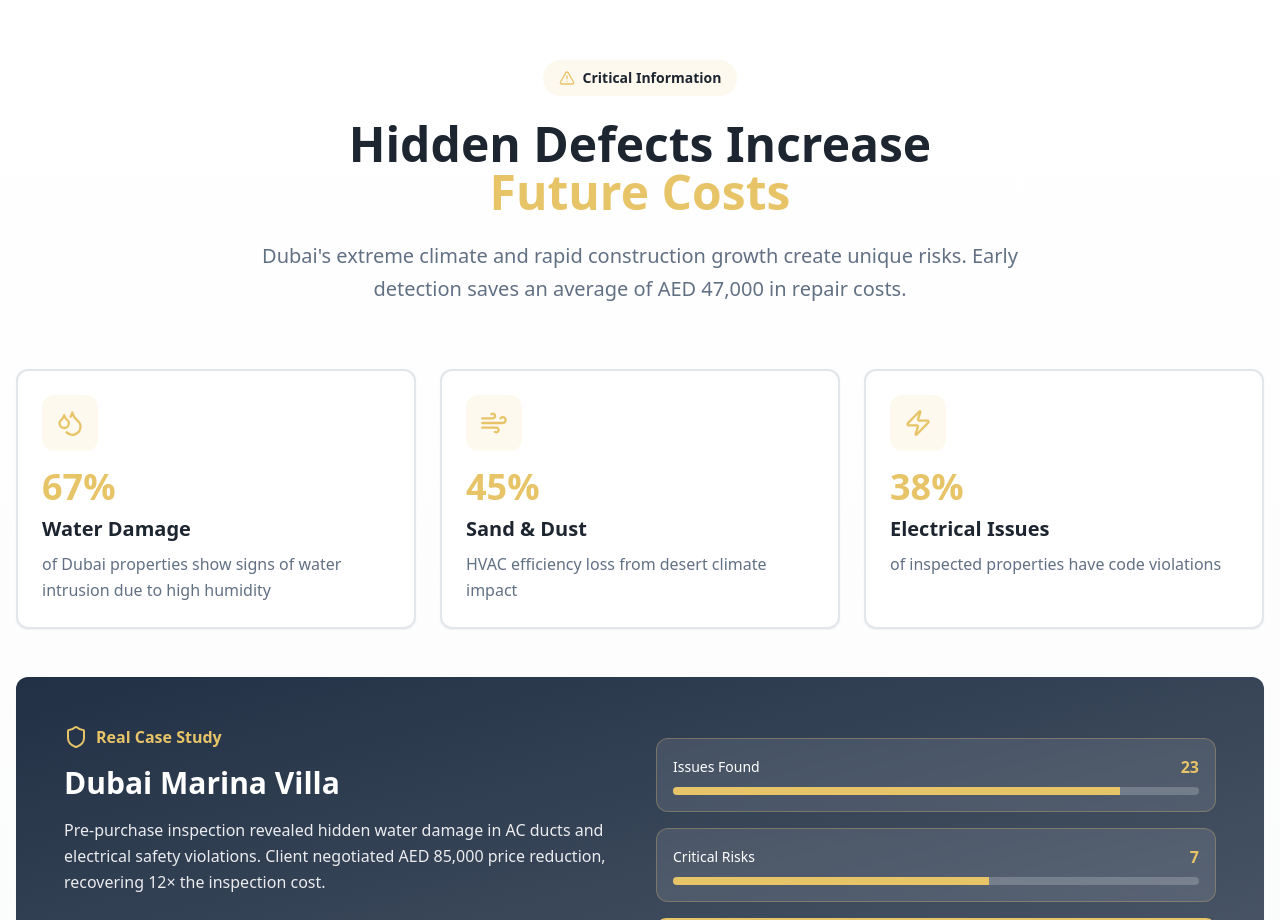
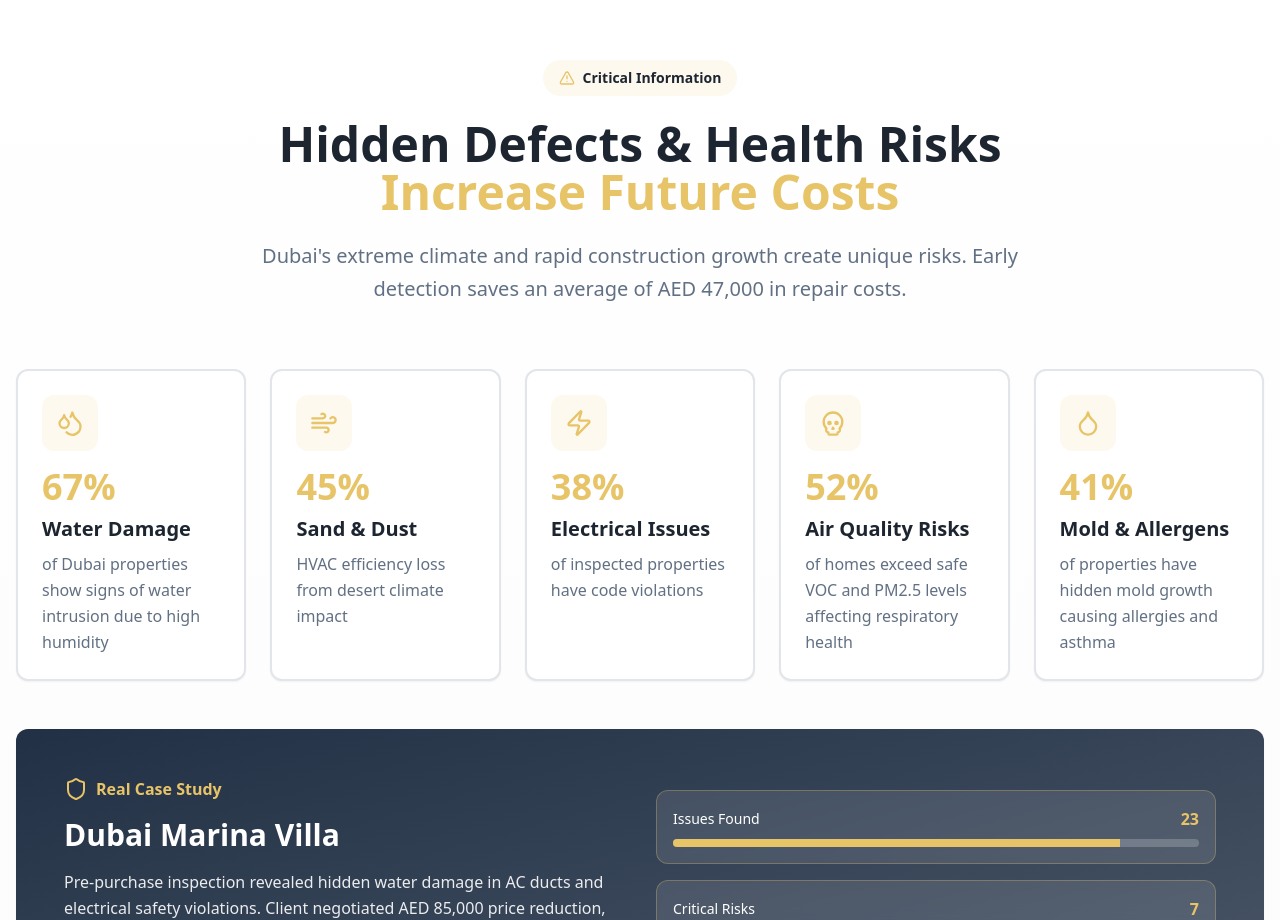
Before and after one commit to Alicanefee/gulf-guard-ai, a React (Vite) app: page / in a window 1280 px wide. Shown: the part 820-1740 px from the top of the page. Built offline with nearby package versions, Linux system fonts and the light colour scheme; the HTML template or start-up script is replaced by a standard one.

Commit message:
Add health risks to inspection

```diff
--- a/src/components/WhySection.tsx
+++ b/src/components/WhySection.tsx
@@ -1,5 +1,5 @@
 import { Card } from "@/components/ui/card";
-import { AlertTriangle, Droplets, Zap, Wind, TrendingUp, Shield } from "lucide-react";
+import { AlertTriangle, Droplets, Zap, Wind, TrendingUp, Shield, Skull, Droplet } from "lucide-react";
 import { Button } from "@/components/ui/button";
 
 export const WhySection = () => {
@@ -22,6 +22,18 @@ export const WhySection = () => {
       stat: "38%",
       description: "of inspected properties have code violations",
     },
+    {
+      icon: Skull,
+      title: "Air Quality Risks",
+      stat: "52%",
+      description: "of homes exceed safe VOC and PM2.5 levels affecting respiratory health",
+    },
+    {
+      icon: Droplet,
+      title: "Mold & Allergens",
+      stat: "41%",
+      description: "of properties have hidden mold growth causing allergies and asthma",
+    },
   ];
 
   return (
@@ -34,8 +46,8 @@ export const WhySection = () => {
           </div>
 
           <h2 className="text-4xl md:text-5xl font-bold text-foreground mb-6">
-            Hidden Defects Increase
-            <span className="block text-accent">Future Costs</span>
+            Hidden Defects & Health Risks
+            <span className="block text-accent">Increase Future Costs</span>
           </h2>
 
           <p className="text-xl text-muted-foreground leading-relaxed">
@@ -45,7 +57,7 @@ export const WhySection = () => {
         </div>
 
         {/* Risk Cards */}
-        <div className="grid md:grid-cols-3 gap-6 mb-12">
+        <div className="grid md:grid-cols-3 lg:grid-cols-5 gap-6 mb-12">
           {risks.map((risk, index) => (
             <Card
               key={index}
```
